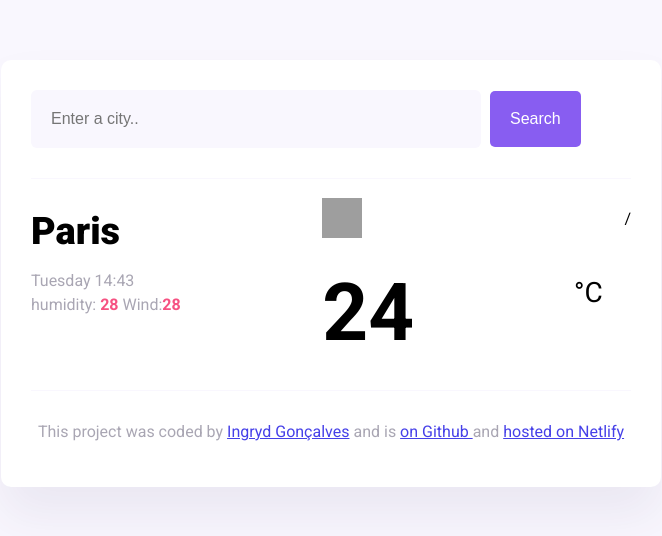
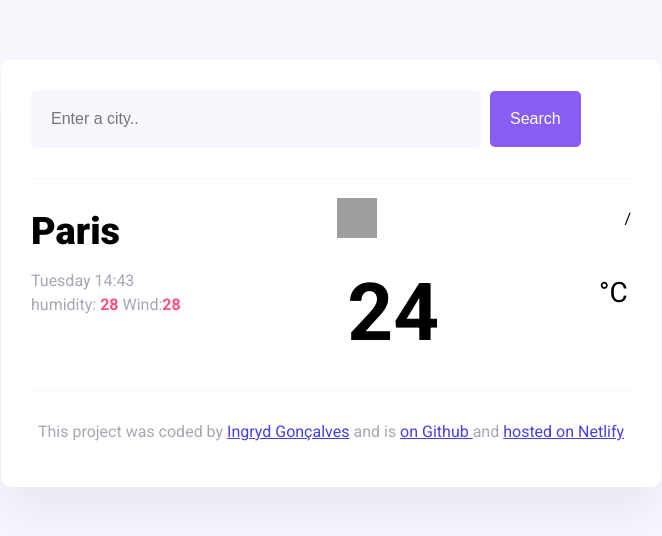
Before and after one commit to Ingrydgoncalves/weather, a website built with Parcel: page index.html in a window 1280 px wide. Shown: the whole page, without its empty margins (309-971 px from the left). Built offline with nearby package versions, Linux system fonts and the light colour scheme; grey boxes are pictures that could not be loaded.

Commit message:
changed for relative css position

```diff
--- a/src/styles.css
+++ b/src/styles.css
@@ -48,8 +48,8 @@ main {
 
 .current-temperature {
   font-size: 48px;
-  position: relative;
-  right: 20px;
+  position:left
+
 }
 
 .current-weather {
@@ -84,8 +84,8 @@ main {
 .current-temperature-value {
   font-size: 80px;
   font-weight: bold;
-  position: relative;
-  right: 20 px;
+  position: right;
+  margin-left: 10px;
 
 }
 
```
